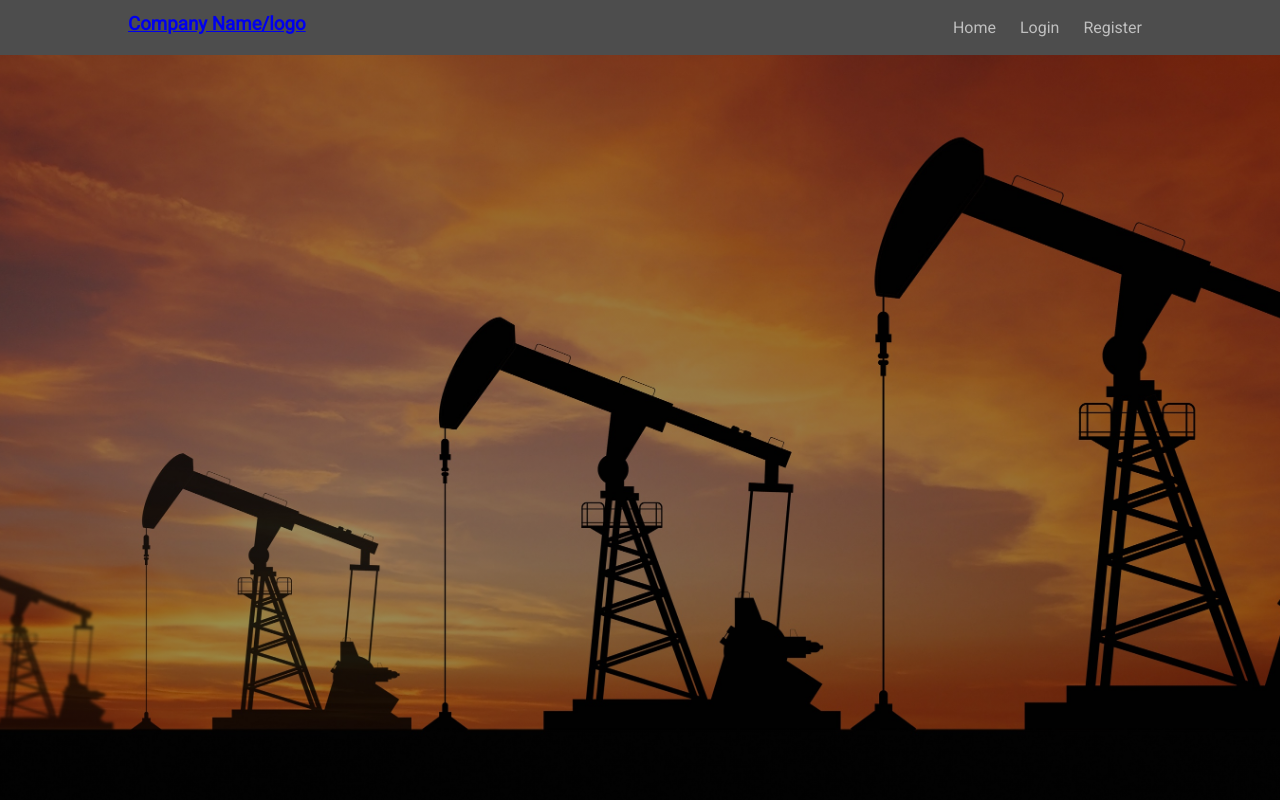
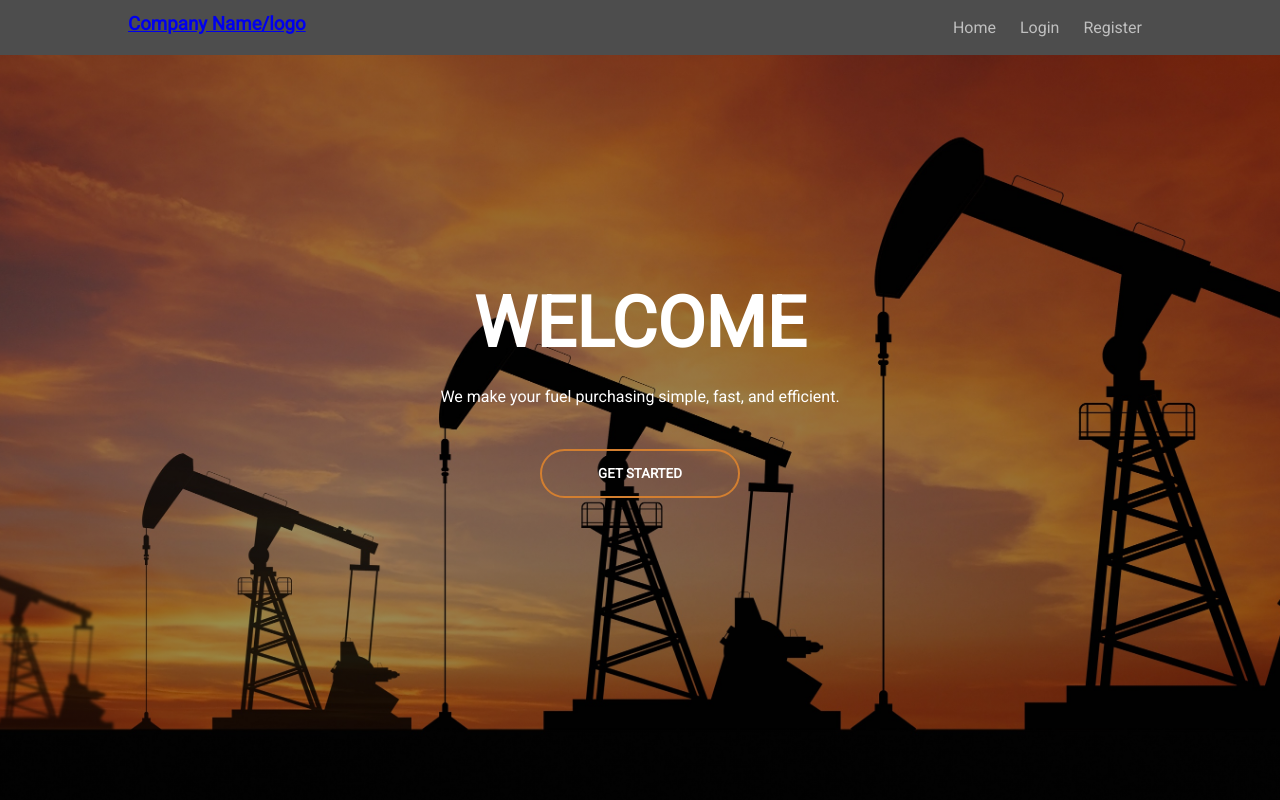
Before and after one commit to brandonnma/Fuel-Quote, a PHP site: page / in a window 1280 px wide. Run offline with PHP 8.4, Linux system fonts and the light colour scheme.

Commit message:
Created the home page

```diff
--- a/index.html
+++ b/index.html
@@ -25,7 +25,14 @@
           </ul>
         </div>
       </nav>
-      <!----create any new pages under this---->
+      <!----home page---->
+      <div class="home-content">
+        <h1>WELCOME</h1>
+        <p>We make your fuel purchasing simple, fast, and efficient.</p>
+        <div class="home-button">
+          <button type="button"><a href="login.html"><span></span>GET STARTED</a></button>
+        </div>
+      </div>
     </section>
   </body>
 </html>
--- a/styles.css
+++ b/styles.css
@@ -182,3 +182,52 @@ form .form-button input{
     outline: none;
     border-radius: 30px;
 }
+.home-content{
+    width: 100%;
+    position: absolute;
+    top: 45%;
+    transform: translateY(-50%);
+    text-align: center;
+    color: #ffffff;
+}
+.home-content h1{
+    font-size: 70px;
+    margin-top: 80px;
+}
+.home-content p{
+    margin: 20px auto;
+    font-weight: 100;
+    line-height: 25px;
+}
+.home-button button{
+    width: 200px;
+    padding: 15px 0;
+    text-align: center;
+    margin: 20px 10px;
+    border-radius: 25px;
+    font-weight: bold;
+    border: 2px solid #d37f30;
+    background: transparent;
+    cursor: pointer;
+    position: relative;
+    overflow: hidden;
+}
+.home-button span{
+    background: linear-gradient(to right, #aa212c,#ffad06);
+    height: 100%;
+    width: 0;
+    border-radius: 25px;
+    position: absolute;
+    left: 0;
+    bottom: 0;
+    z-index: -1;
+    transition: 0.5s;
+}
+.home-button button:hover span{
+    width: 100%;
+}
+.home-button a{
+    color: #ffffff;
+    text-decoration: none;
+    padding: 15px 40px;
+}
```
Also changed, not shown: home.html (+7 -0 lines).
